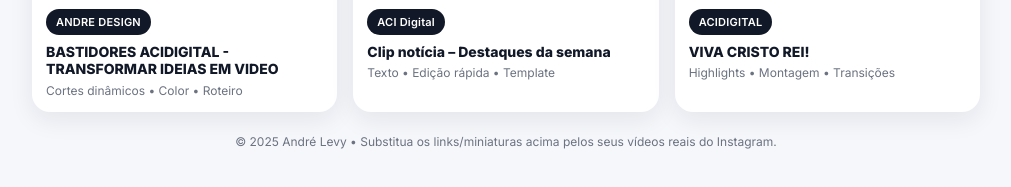
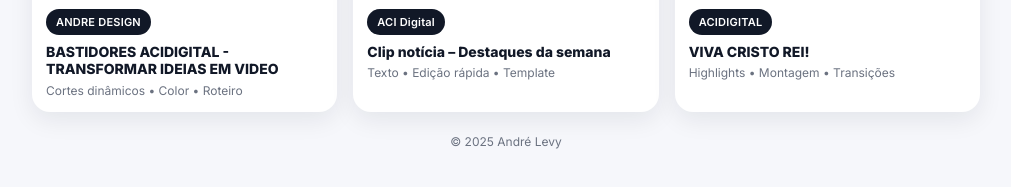
Before and after one commit to AndreOliveiraMotion/painel-videos, a plain HTML site: page painel-videos-linktree.html in a window 1280 px wide. Shown: the part 587-774 px from the top of the page, without its empty margins (134-1145 px from the left). Drawn offline with Linux system fonts and the light colour scheme.

Commit message:
index.html

```diff
--- a/painel-videos-linktree.html
+++ b/painel-videos-linktree.html
@@ -115,7 +115,7 @@
     </main>
 
     <footer>
-      © {year} André Levy • Substitua os links/miniaturas acima pelos seus vídeos reais do Instagram.
+      © {year} André Levy
     </footer>
   </div>
   <script>
```
